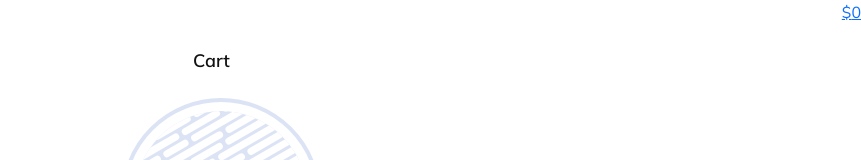
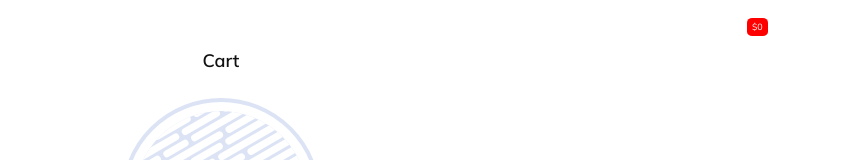
Before and after one commit to OzAlbayrak/Manero_Frontend, a React (Create React App) app in the folder manero/: page /Cart in a window 1280 px wide. Shown: the top 160 px of the page, without its empty margins (419-1280 px from the left). Built offline with nearby package versions, Linux system fonts and the light colour scheme; some icons are missing.

Commit message:
added cart amount notice on orderview and cartwiew

```diff
--- a/manero/src/Views/CartView.js
+++ b/manero/src/Views/CartView.js
@@ -25,8 +25,9 @@ export const CartView = () => {
       <div className='d-flex '>
         <Header title={"Cart"}
           hasSideIcon={true}
-          isMenu={true} />
-        <CartIcon />
+          isMenu={true}
+          hasCart={true}
+          />
       </div>
       <div>
 
--- a/manero/src/Views/OrderView.js
+++ b/manero/src/Views/OrderView.js
@@ -51,8 +51,8 @@ const OrderView = () => {
           title={'Order'}
           hasSideIcon={true}
           isMenu={true}
+          hasCart={true}
         ></Header>
-        <CartIcon />
       </div>
       {
         items.map(item => (
```
